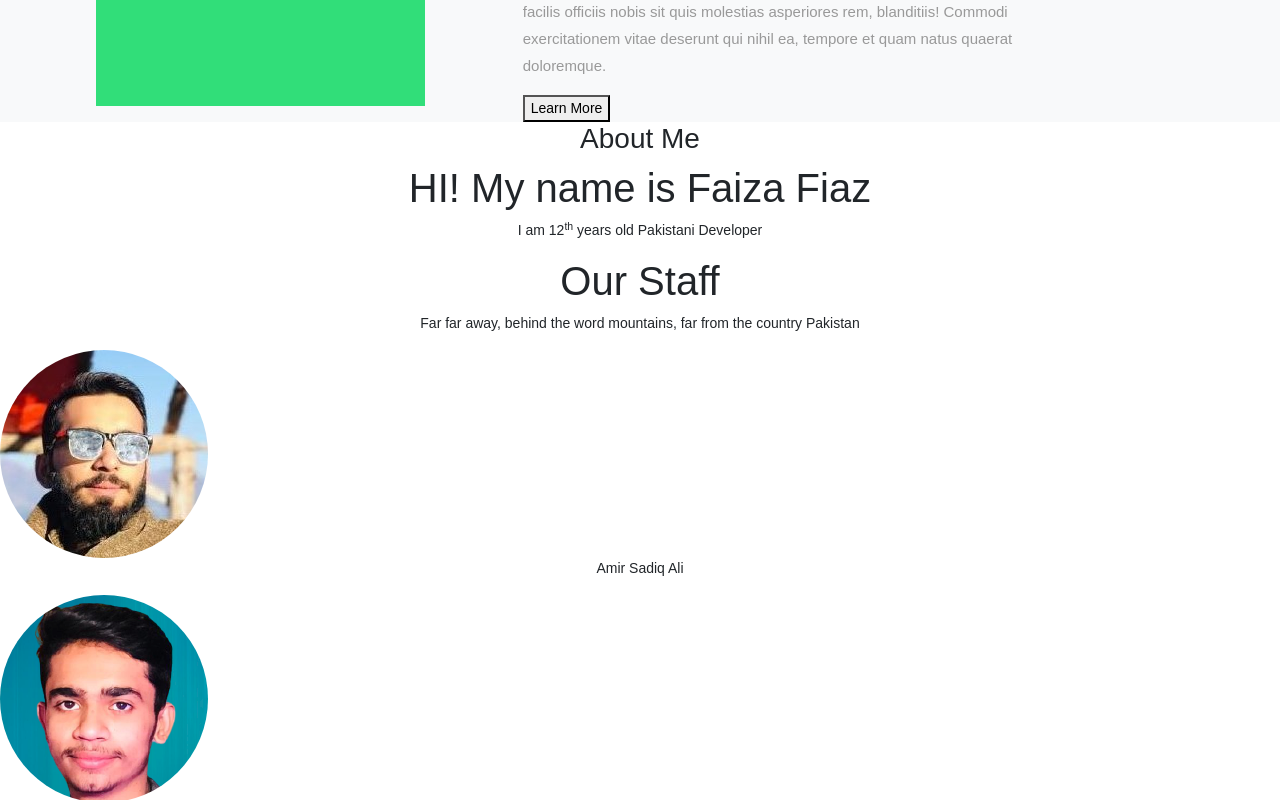
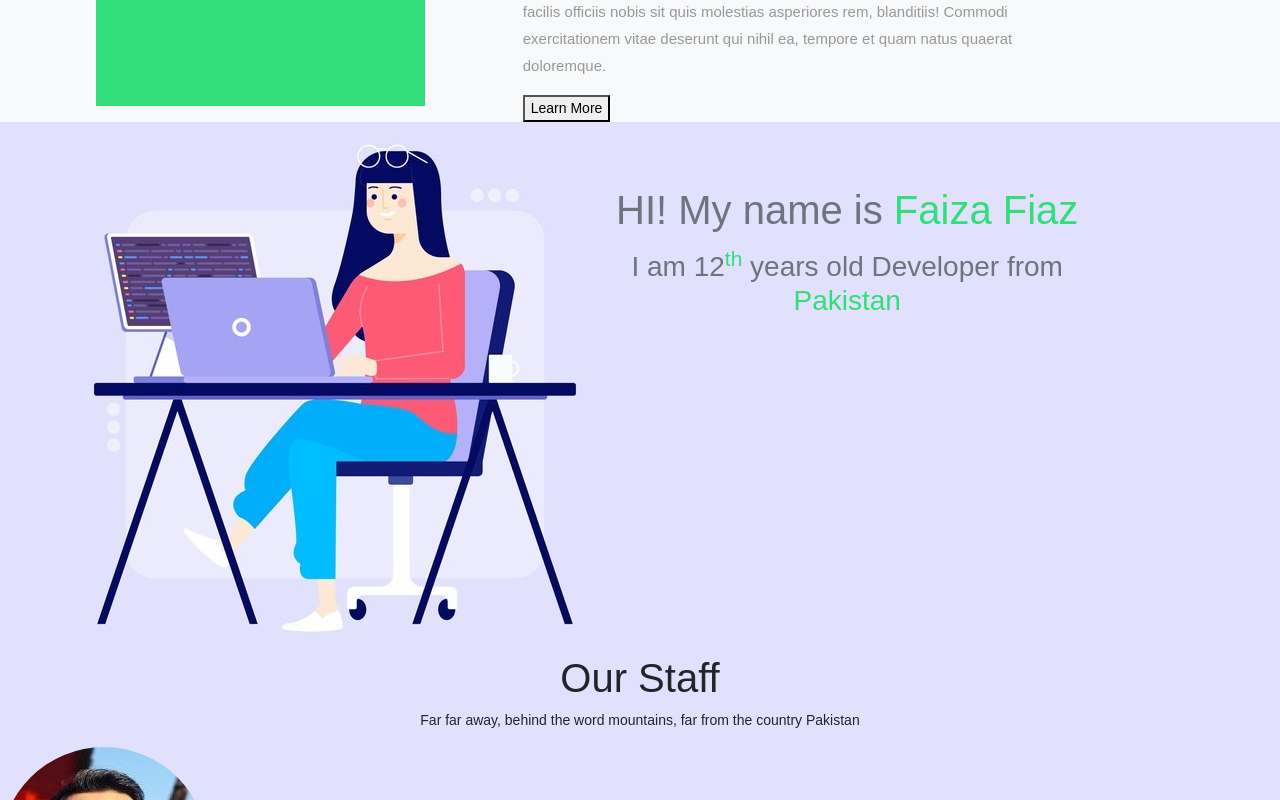
Before and after one commit to faiza203/Portfolio, a React (Create React App) app: page / in a window 1280 px wide. Shown: the part 440-1240 px from the top of the page. Built offline with nearby package versions, Linux system fonts and the light colour scheme.

Commit message:
Style about Me

```diff
--- a/src/components/About.js
+++ b/src/components/About.js
@@ -1,16 +1,20 @@
 import React from "react";
 import Staff from "./Staff";
-
+import "./css/about.css";
 const About = () => {
   return (
-    <div>
+    <div className="aboutPage">
       <div className="aboutMe">
         <div className="developerImage"></div>
-        <div>
-          <h3>About Me</h3>
-          <h1>HI! My name is Faiza Fiaz</h1>
-          <p>
-            I am 12<sup>th</sup> years old Pakistani Developer
+        <div className="text-muted mt-3 mb-3">
+          <h1 className="h1 mt-5">
+            HI! My name is
+            <span className="parrot"> Faiza Fiaz</span>
+          </h1>
+          <p className="h3 mt-3">
+            I am 12<sup className="parrot">th</sup> years old Developer from{" "}
+            <br />
+            <span className="parrot">Pakistan </span>
           </p>
         </div>
       </div>
--- a/src/components/css/about.css
+++ b/src/components/css/about.css
@@ -1,8 +1,19 @@
-.aboutMe{
-    display: flex;
-    flex-direction: row;
+.aboutPage {
+  background: #e1e1fd;
+}
+
+.aboutMe {
+  display: flex;
+  flex-direction: row;
 }
 
 .developerImage {
-  background-image: url(../staffImages/developer.jpg);
+  background-image: url("../staffImages/Developer.jpg");
+  height: 38em;
+  width: 39em;
+  margin-left: 5em;
 }
+
+.parrot{
+  color: #31de79;
+}
```
Also changed, not shown: src/components/staffImages/developer.jpg.
